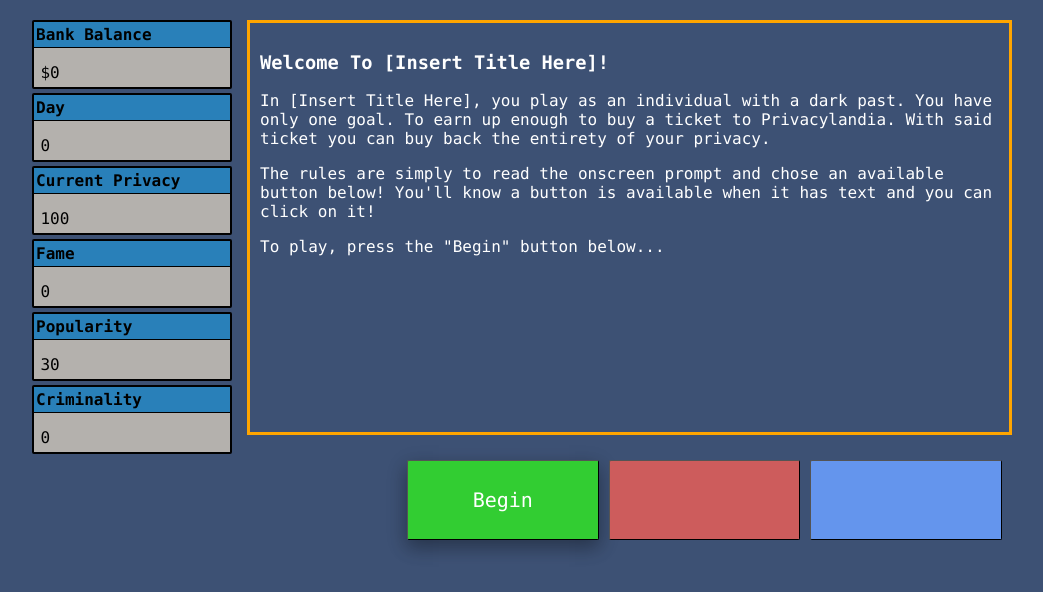
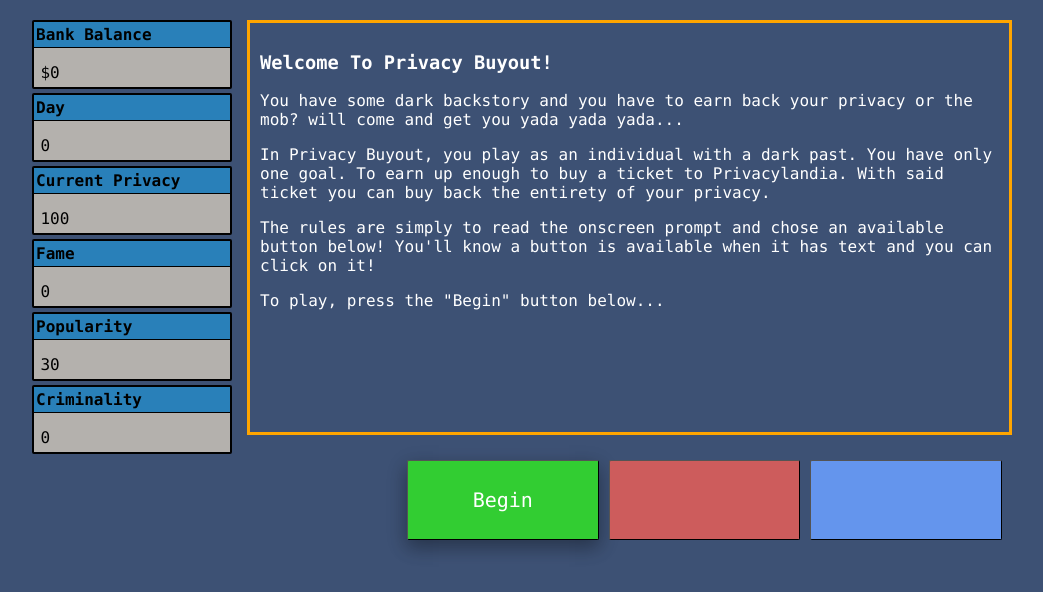
Before and after one commit to reesewynn/cpt-project, a React (Create React App) app: page / in a window 1280 px wide. Shown: the top 592 px of the page, without its empty margins (118-1161 px from the left). Built offline with nearby package versions, Linux system fonts and the light colour scheme.

Commit message:
update display and startscreen

```diff
--- a/public/index.html
+++ b/public/index.html
@@ -13,7 +13,7 @@
       work correctly both with client-side routing and a non-root public URL.
       Learn how to configure a non-root public URL by running `npm run build`.
     -->
-    <title>React App</title>
+    <title>Privacy Buyout</title>
   </head>
   <body>
     <div id="root"></div>
--- a/src/scenes/StartScreen.js
+++ b/src/scenes/StartScreen.js
@@ -5,8 +5,10 @@ import React from "react";
 class StartScreen extends IScene {
     //example of how to create display text
     text = <div>
-        <h3> Welcome To [Insert Title Here]! </h3>
-        <p> In [Insert Title Here], you play as an individual with a dark past. You have only one goal. To earn up
+        <h3> Welcome To Privacy Buyout! </h3>
+        <p> You have some dark backstory and you have to earn back your privacy or the mob? will come and get you yada
+        yada yada...</p>
+        <p> In Privacy Buyout, you play as an individual with a dark past. You have only one goal. To earn up
             enough to buy a ticket to Privacylandia. With said ticket you can buy back the entirety of your privacy.</p>
         <p> The rules are simply to read the onscreen prompt and chose an available button below! You'll know a button
         is available when it has text and you can click on it!</p>
```
Also changed, not shown: 1 other file (tests, documents, lock files or other folders).
